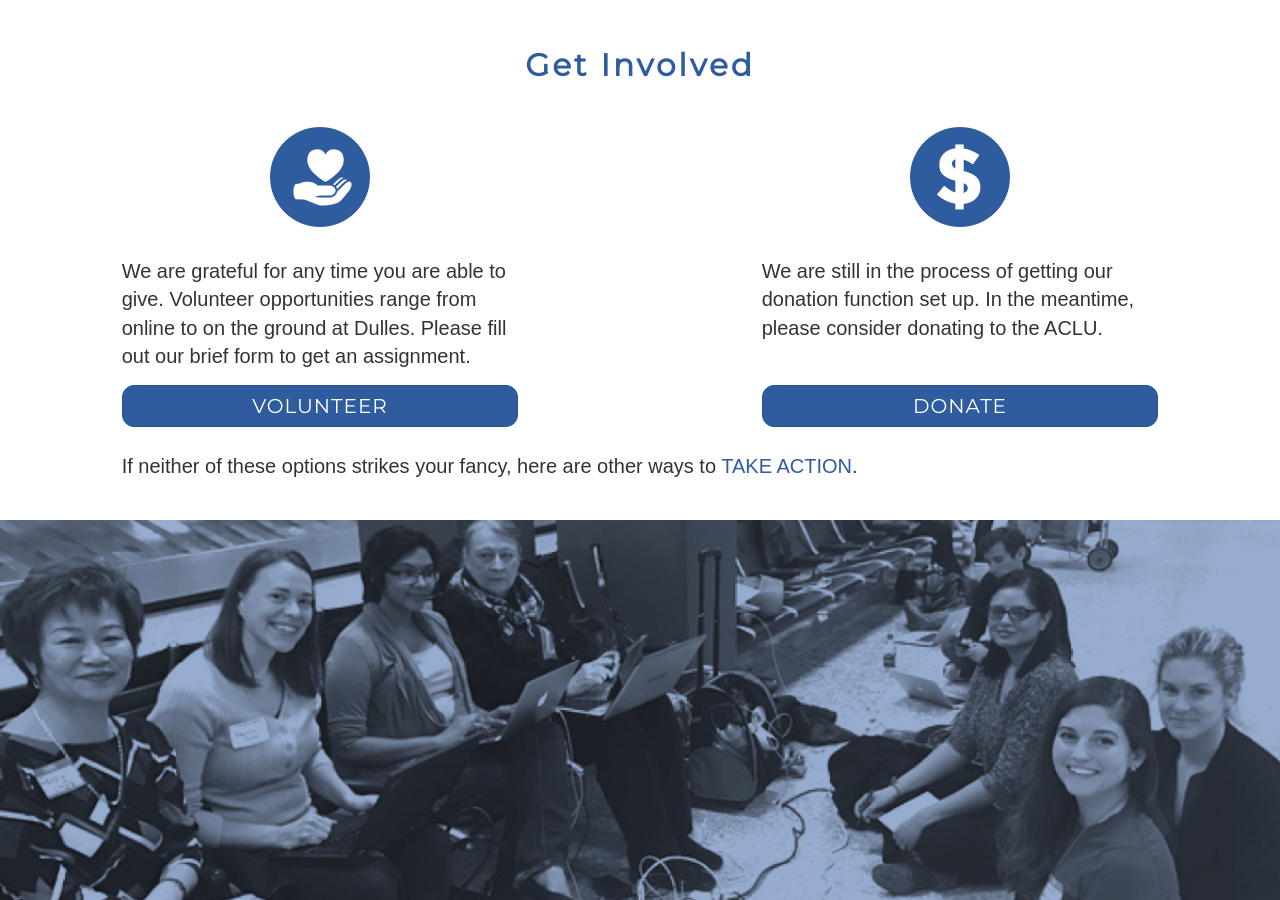
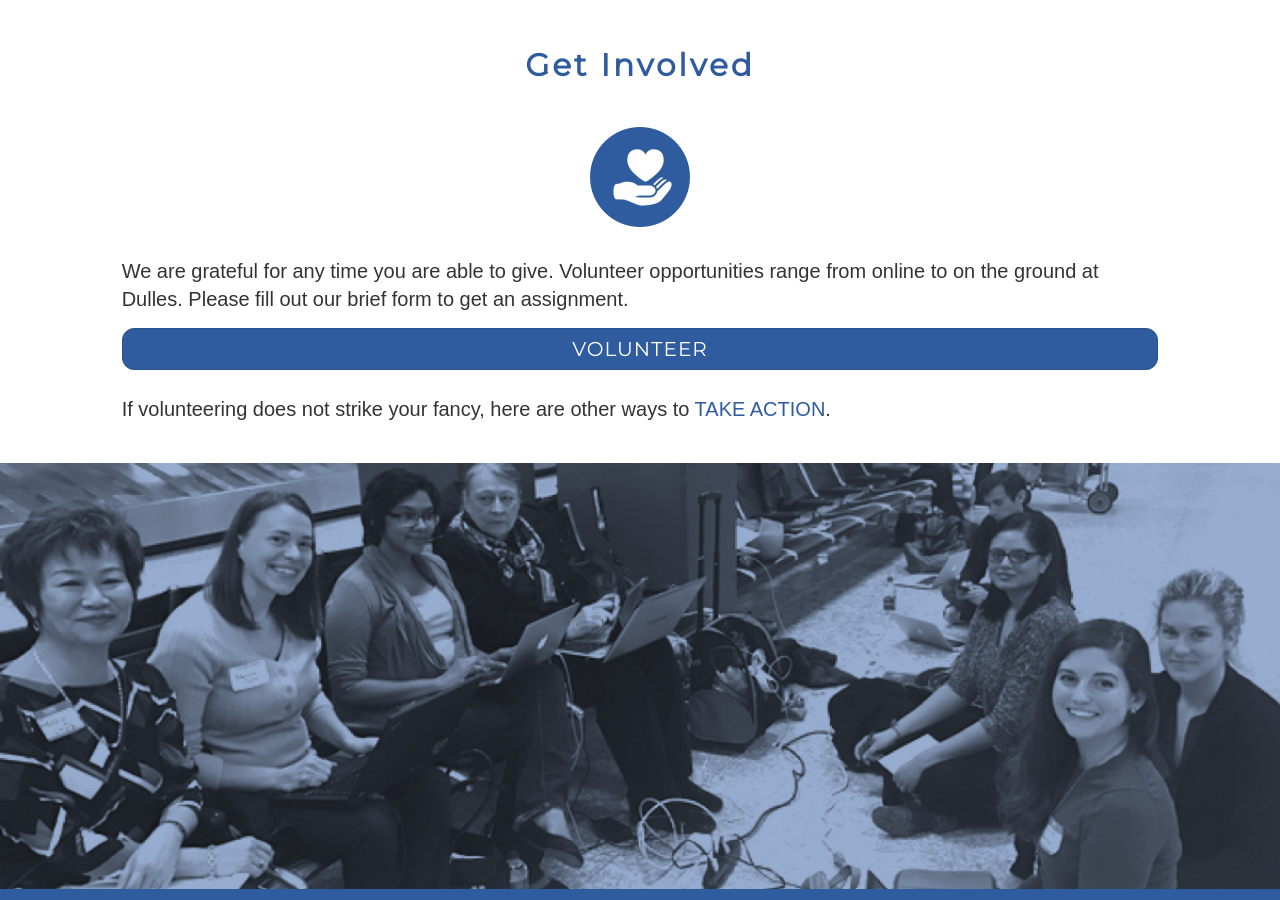
Before and after one commit to dullesjustice/site, a Jekyll site: the page built from index.md, in a window 1280 px wide and 900 px high, scrolled down 1041 px. Built offline with Jekyll 4.4.1, drawn with Linux system fonts in a browser that asks for light colours; some web fonts are replaced.

Commit message:
Working Volunteer link, drop donate (for now)

```diff
--- a/index.md
+++ b/index.md
@@ -20,24 +20,17 @@
     <div class="col-sm-10 col-sm-offset-1"><h2>Get Involved</h2></div>
   </div>
   <div class="row getinvolved">
-    <div class="col-sm-4 col-sm-offset-1 col-xs-12">
+    <div class="col-sm-10 col-sm-offset-1 col-xs-12">
       <img class="centered" src="{{ site.baseurl }}/images/Icon-Volunteer.png" />
       <p>
         We are grateful for any time you are able to give. Volunteer opportunities range from online to on the ground at Dulles. Please fill out our brief form to get an assignment.
       </p>
-      <button class="btn btn-primary btn-block">VOLUNTEER</button>
-    </div>
-    <div class="col-sm-4 col-sm-offset-2 col-xs-12">
-      <img class="centered" src="{{ site.baseurl }}/images/Icon-Donate.png" />
-      <p>
-        We are still in the process of getting our donation function set up. In the meantime, please consider donating to the ACLU.
-      </p>
-      <button class="btn btn-primary btn-block">DONATE</button>
+      <a class="btn btn-primary btn-block" href="https://goo.gl/forms/sh1EhJHuWAan4YtE3">VOLUNTEER</a>
     </div>
   </div>
   <div class="row pad25">
     <div class="col-sm-10 col-sm-offset-1 col-xs-12">
-      <p>If neither of these options strikes your fancy, here are other ways to <a href="{{ site.baseurl }}/action/">TAKE ACTION</a>.</p>
+      <p>If volunteering does not strike your fancy, here are other ways to <a href="{{ site.baseurl }}/action/">TAKE ACTION</a>.</p>
     </div>
   </div>
   {% include imagerow.html src="Homepage-photo2.jpg" %}
```
